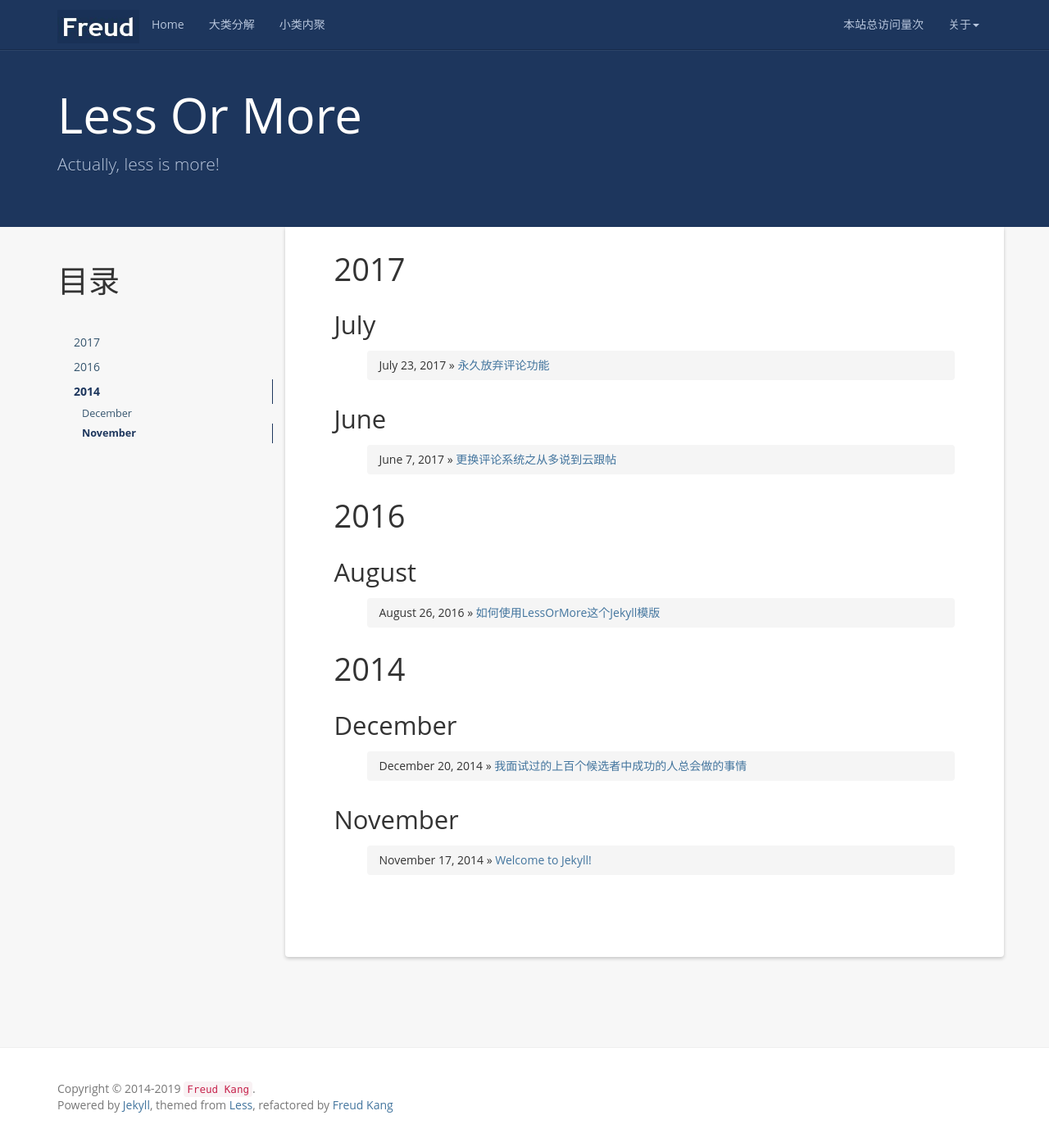
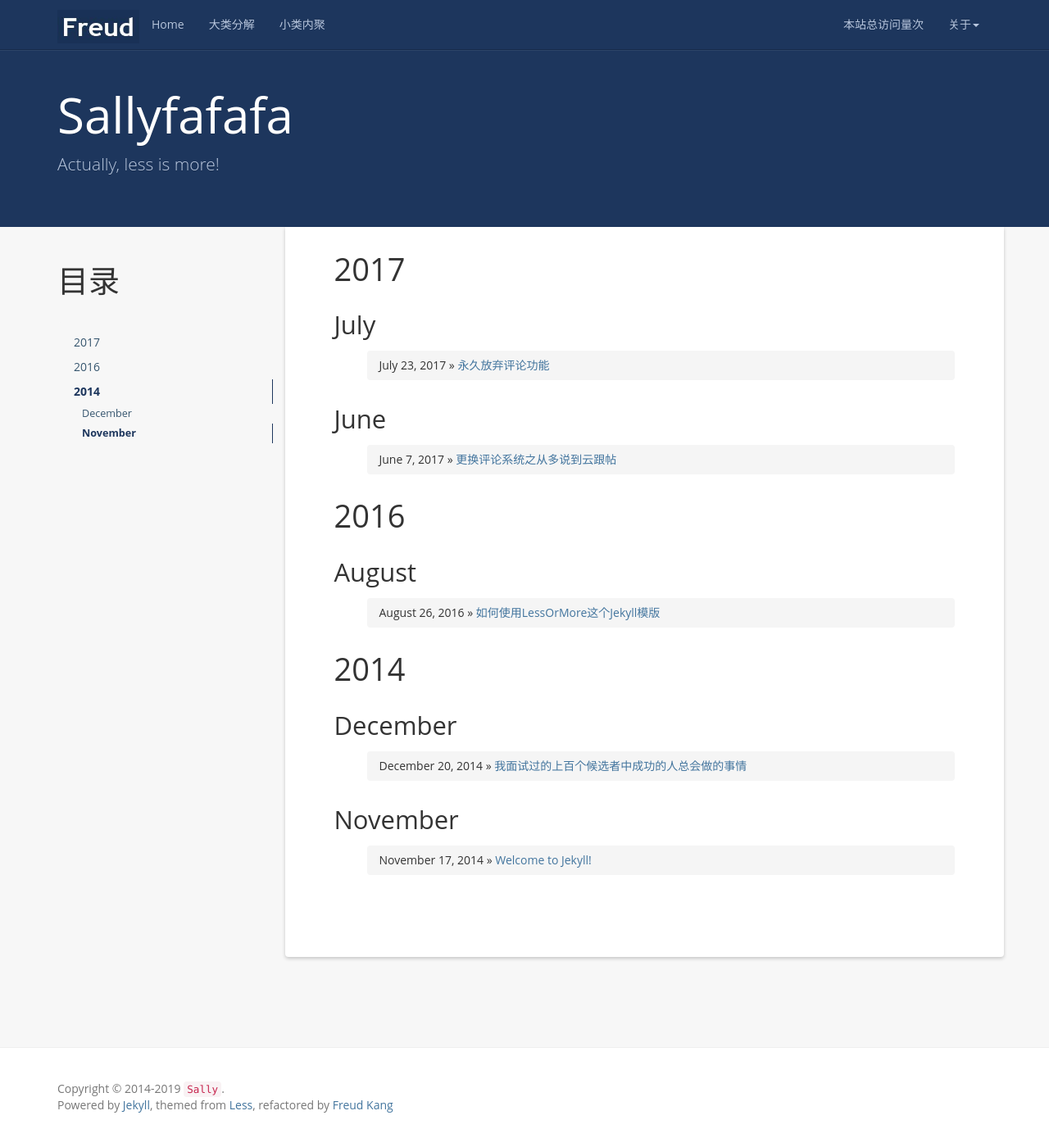
Before and after one commit to Sallyfafafa/Sallyfafafa.github.io, a Jekyll site: the page built from index.html, in a window 1280 px wide and 1389 px high. Shown: the whole window at 82% size. Built offline with Jekyll 4.4.1, drawn with Linux system fonts in a browser that asks for light colours; nearby versions of some CDN libraries; a script that is not in the unit is left out; the list of posts is cut into pages by our own code; comment, search, counter and statistics services are not loaded.

Commit message:
changeconfig

```diff
--- a/_config.yml
+++ b/_config.yml
@@ -1,13 +1,13 @@
 # Site settings
-name: Less Or More
-email: luoyan35714@126.com
-author: Freud Kang
-url: http://www.hifreud.com
-resume_site: http://www.hifreud.com/Resume.io/
-github: https://github.com/luoyan35714/
-baseurl: "/LessOrMore"
+name: Sallyfafafa
+email: 944719344@qq.com
+author: Sally
+url: http://www.Sallyfafafa.com
+resume_site: https://www.Sallyfafafa.com/Sallyfafafa.io/
+github: https://github.com/Sallyfafafa/
+baseurl: ""
 description: Actually, less is more!
-meta_description: 康志华;个人博客;学而不思则罔;思而不学则殆;生命不止;折腾不休
+meta_description: Sally;个人博客;学而不思则罔;思而不学则殆;生命不止;折腾不休
 motto: It's our wits that make us men.
 banner: 学而不思则罔，思而不学则殆。
 
@@ -17,7 +17,7 @@ paginate: 10
 
 exclude: ['README.md', 'Gemfile.lock', 'Gemfile', 'Rakefile']
 
-github_username: luoyan35714
+github_username: Sallyfafafa
 
 # Build settings
 markdown: kramdown
```
